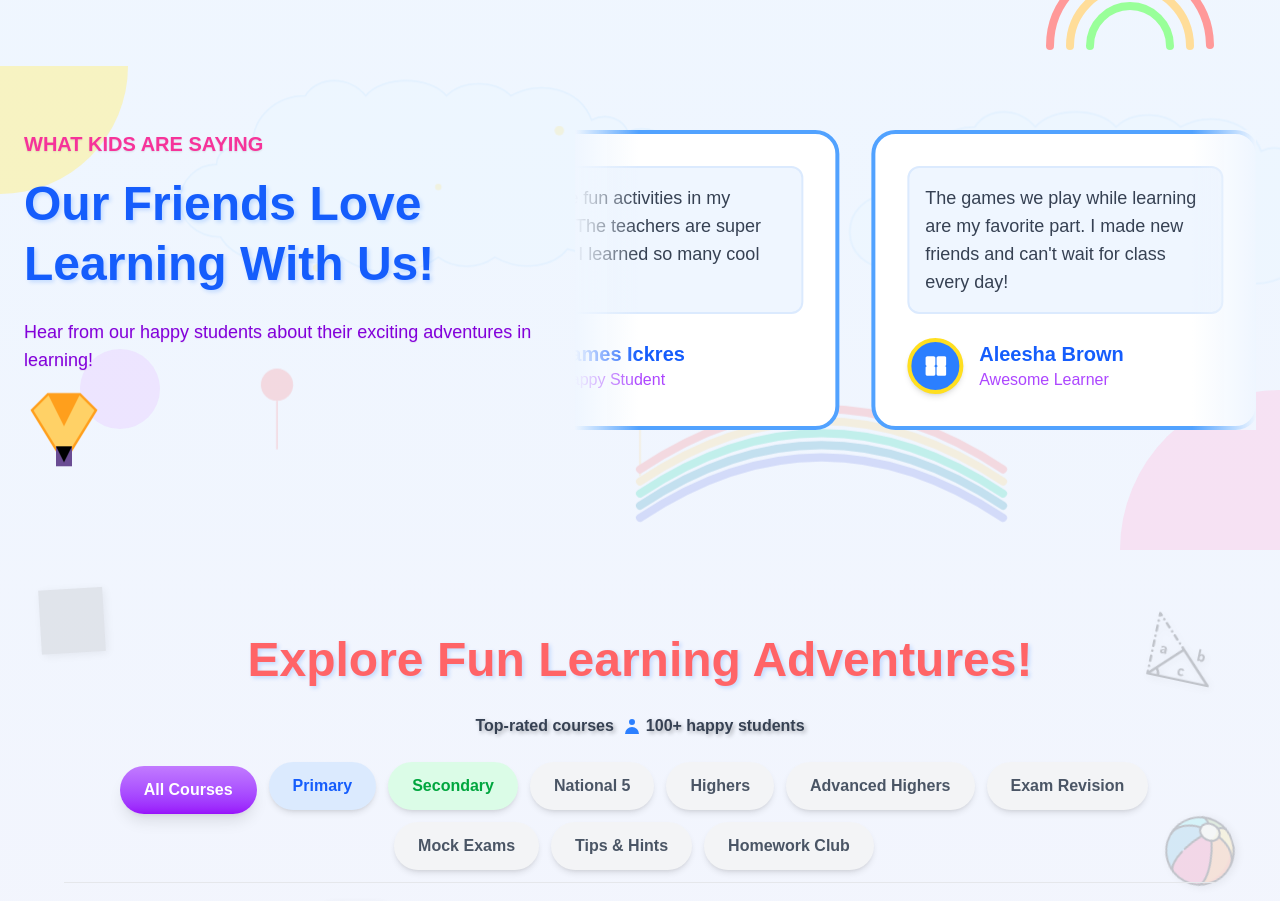
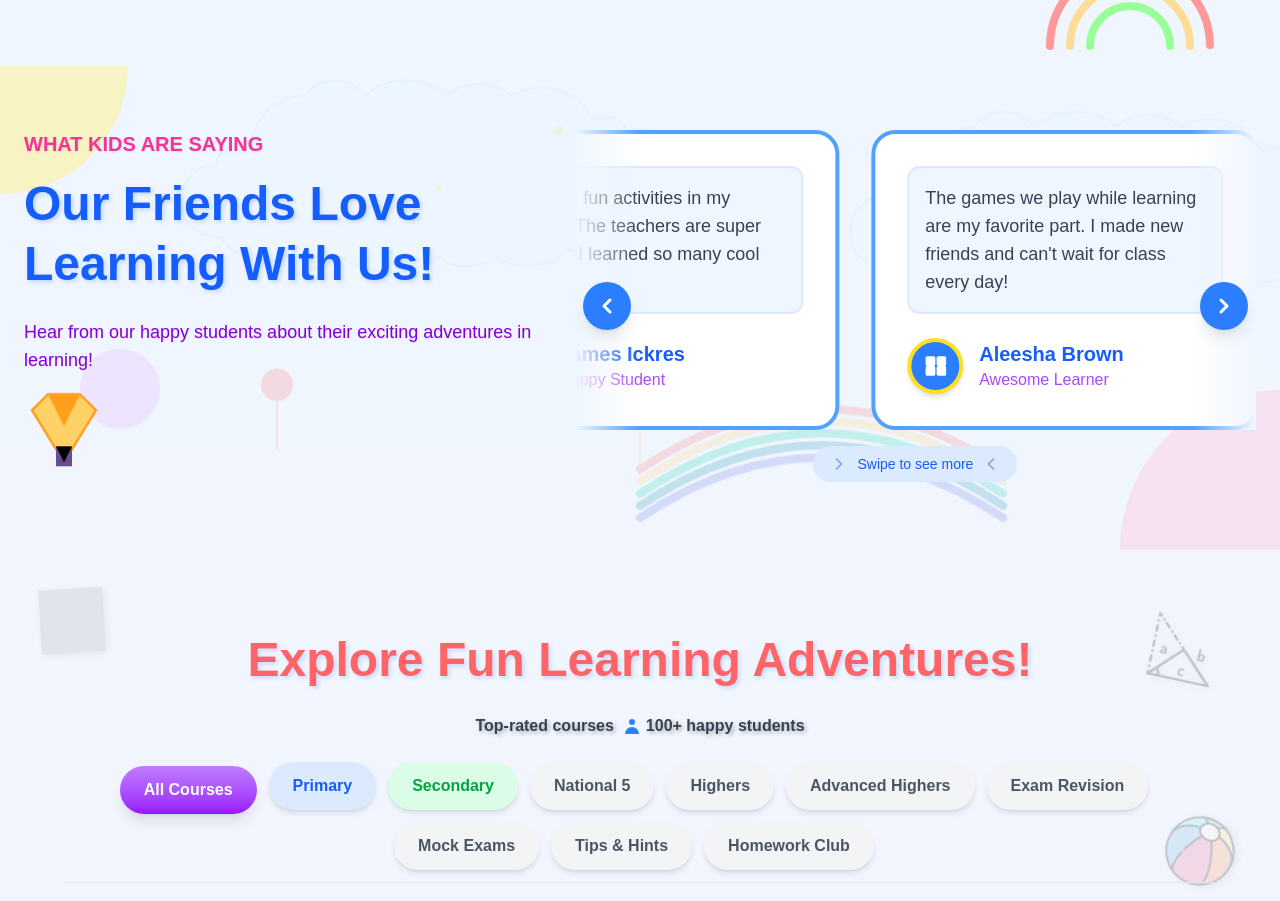
Before and after one commit to MoyasiGinko/iLearners-Hub, a Next.js app: page / in a window 1280 px wide. Shown: the part 2980-3881 px from the top of the page. Built offline with nearby package versions, Linux system fonts and the light colour scheme; grey boxes are pictures that could not be loaded.

Commit message:
Update index.tsx

```diff
--- a/components/main/client-review/index.tsx
+++ b/components/main/client-review/index.tsx
@@ -232,12 +232,197 @@ const ClientReview: React.FC = () => {
   const [direction, setDirection] = useState(1);
   const carouselRef = useRef<HTMLDivElement>(null);
 
+  // Touch/swipe handling variables
+  const [touchStart, setTouchStart] = useState<number | null>(null);
+  const [touchEnd, setTouchEnd] = useState<number | null>(null);
+  const [isDragging, setIsDragging] = useState(false);
+  const [startDragPos, setStartDragPos] = useState(0);
+  const [currentDragPos, setCurrentDragPos] = useState(0);
+  const [autoplayTimeout, setAutoplayTimeout] = useState<NodeJS.Timeout | null>(
+    null
+  );
+
+  // Minimum swipe distance (in px)
+  const minSwipeDistance = 50;
+
+  // Slide width calculation
+  const slideWidth = 100 / (duplicatedTestimonials.length / 2);
+
+  // Function to resume autoplay after timeout
+  const scheduleAutoplayResume = () => {
+    // Clear any existing timeout
+    if (autoplayTimeout) {
+      clearTimeout(autoplayTimeout);
+    }
+
+    // Set new timeout to resume autoplay after 10 seconds
+    const timeout = setTimeout(() => {
+      setIsPaused(false);
+    }, 5000);
+
+    setAutoplayTimeout(timeout);
+  };
+
+  // Handle start of touch/drag
+  const handleTouchStart = (e: React.TouchEvent) => {
+    setTouchStart(e.targetTouches[0].clientX);
+    setTouchEnd(null);
+    setIsPaused(true);
+  };
+
+  // Handle mouse down for drag
+  const handleMouseDown = (e: React.MouseEvent) => {
+    setIsDragging(true);
+    setStartDragPos(e.clientX);
+    setCurrentDragPos(e.clientX);
+    setIsPaused(true);
+
+    // Prevent default to avoid text selection during drag
+    e.preventDefault();
+  };
+
+  // Handle mouse move for drag
+  const handleMouseMove = (e: React.MouseEvent) => {
+    if (isDragging) {
+      setCurrentDragPos(e.clientX);
+
+      // Calculate drag distance as percentage of carousel width
+      const dragDistance =
+        ((startDragPos - e.clientX) / (carouselRef.current?.offsetWidth || 1)) *
+        100;
+      setPosition((prevPosition) => {
+        const newPos = prevPosition + dragDistance;
+        // Keep position within bounds
+        return Math.max(0, Math.min(slideWidth * testimonials.length, newPos));
+      });
+
+      setStartDragPos(e.clientX);
+    }
+  };
+
+  // Handle end of touch/drag
+  const handleTouchMove = (e: React.TouchEvent) => {
+    setTouchEnd(e.targetTouches[0].clientX);
+  };
+
+  // Handle touch end
+  const handleTouchEnd = () => {
+    if (!touchStart || !touchEnd) return;
+
+    // Calculate swipe distance
+    const distance = touchStart - touchEnd;
+    const isSwipe = Math.abs(distance) > minSwipeDistance;
+
+    if (isSwipe) {
+      // Determine swipe direction and move carousel
+      if (distance > 0) {
+        // Swipe left - move right
+        handleNext();
+      } else {
+        // Swipe right - move left
+        handlePrev();
+      }
+    }
+
+    // Schedule autoplay resume
+    scheduleAutoplayResume();
+  };
+
+  // Handle mouse up for drag end
+  const handleMouseUp = () => {
+    if (isDragging) {
+      setIsDragging(false);
+
+      // Calculate drag distance and determine if it's a significant swipe
+      const distance = startDragPos - currentDragPos;
+      const isSwipe = Math.abs(distance) > minSwipeDistance;
+
+      if (isSwipe) {
+        // Snap to the nearest slide based on swipe direction
+        if (distance > 0) {
+          // Dragged left - move right
+          handleNext();
+        } else {
+          // Dragged right - move left
+          handlePrev();
+        }
+      } else {
+        // For small movements, snap back to the nearest slide
+        const slideIndex = Math.round(position / slideWidth);
+        setPosition(slideIndex * slideWidth);
+      }
+
+      // Schedule autoplay resume
+      scheduleAutoplayResume();
+    }
+  };
+
+  // Handle mouse leave for drag cancel
+  const handleMouseLeave = () => {
+    if (isDragging) {
+      setIsDragging(false);
+
+      // Snap to the nearest slide
+      const slideIndex = Math.round(position / slideWidth);
+      setPosition(slideIndex * slideWidth);
+
+      // Schedule autoplay resume
+      scheduleAutoplayResume();
+    }
+  };
+
+  // Next slide function
+  const handleNext = () => {
+    setPosition((prevPosition) => {
+      // Calculate the next slide position
+      const nextPosition = Math.min(
+        prevPosition + slideWidth,
+        slideWidth * testimonials.length
+      );
+
+      // If we reach the end, update direction
+      if (nextPosition >= slideWidth * testimonials.length) {
+        setDirection(-1);
+      }
+
+      return nextPosition;
+    });
+  };
+
+  // Previous slide function
+  const handlePrev = () => {
+    setPosition((prevPosition) => {
+      // Calculate the previous slide position
+      const prevPos = Math.max(prevPosition - slideWidth, 0);
+
+      // If we reach the beginning, update direction
+      if (prevPos <= 0) {
+        setDirection(1);
+      }
+
+      return prevPos;
+    });
+  };
+
+  // Navigation buttons click handlers
+  const handleNavButtonClick = (direction: "prev" | "next") => {
+    setIsPaused(true);
+
+    if (direction === "prev") {
+      handlePrev();
+    } else {
+      handleNext();
+    }
+
+    // Schedule autoplay resume
+    scheduleAutoplayResume();
+  };
+
   useEffect(() => {
-    const slideWidth = 100 / (duplicatedTestimonials.length / 2);
+    let animationId: number;
 
-    let animationId: number;
     const moveCarousel = () => {
-      if (!isPaused) {
+      if (!isPaused && !isDragging) {
         setPosition((prevPosition) => {
           let newPosition = prevPosition + 0.05 * direction;
 
@@ -260,8 +445,19 @@ const ClientReview: React.FC = () => {
 
     return () => {
       cancelAnimationFrame(animationId);
+      if (autoplayTimeout) {
+        clearTimeout(autoplayTimeout);
+      }
     };
-  }, [isPaused, testimonials.length, duplicatedTestimonials.length, direction]);
+  }, [
+    isPaused,
+    testimonials.length,
+    duplicatedTestimonials.length,
+    direction,
+    isDragging,
+    slideWidth,
+    autoplayTimeout,
+  ]);
 
   return (
     <div className="bg-transparent py-16 relative overflow-hidden">
@@ -316,17 +512,30 @@ const ClientReview: React.FC = () => {
 
           {/* Right side with testimonials carousel */}
           <div
-            className="w-full lg:w-2/3 overflow-hidden"
+            className="w-full lg:w-2/3 overflow-hidden relative"
             onMouseEnter={() => setIsPaused(true)}
-            onMouseLeave={() => setIsPaused(false)}
+            onMouseLeave={() => !isDragging && scheduleAutoplayResume()}
             ref={carouselRef}
           >
-            <div className="relative overflow-hidden">
+            <div
+              className="relative overflow-hidden"
+              onTouchStart={handleTouchStart}
+              onTouchMove={handleTouchMove}
+              onTouchEnd={handleTouchEnd}
+              onMouseDown={handleMouseDown}
+              onMouseMove={handleMouseMove}
+              onMouseUp={handleMouseUp}
+              onMouseLeave={handleMouseLeave}
+            >
               {/* Left fade effect */}
               <div className="absolute left-0 top-0 w-16 h-full bg-gradient-to-r from-blue-50 to-transparent z-10"></div>
 
               <div
-                className="flex transition-transform duration-300 ease-linear"
+                className={`flex ${
+                  isDragging
+                    ? ""
+                    : "transition-transform duration-300 ease-linear"
+                }`}
                 style={{ transform: `translateX(-${position}%)` }}
               >
                 {duplicatedTestimonials.map((testimonial, index) => (
@@ -349,6 +558,87 @@ const ClientReview: React.FC = () => {
 
               {/* Right fade effect */}
               <div className="absolute right-0 top-0 w-16 h-full bg-gradient-to-l from-blue-50 to-transparent z-10"></div>
+            </div>
+
+            {/* Navigation buttons */}
+            <div className="flex justify-between absolute top-1/2 left-0 right-0 transform -translate-y-1/2 z-20 px-2">
+              <button
+                onClick={() => handleNavButtonClick("prev")}
+                className="w-12 h-12 rounded-full bg-blue-500 text-white flex items-center justify-center shadow-lg hover:bg-blue-600 focus:outline-none focus:ring-2 focus:ring-blue-300 transition-all"
+                aria-label="Previous testimonial"
+              >
+                <svg
+                  width="24"
+                  height="24"
+                  viewBox="0 0 24 24"
+                  fill="none"
+                  xmlns="http://www.w3.org/2000/svg"
+                >
+                  <path
+                    d="M15 18L9 12L15 6"
+                    stroke="currentColor"
+                    strokeWidth="3"
+                    strokeLinecap="round"
+                    strokeLinejoin="round"
+                  />
+                </svg>
+              </button>
+              <button
+                onClick={() => handleNavButtonClick("next")}
+                className="w-12 h-12 rounded-full bg-blue-500 text-white flex items-center justify-center shadow-lg hover:bg-blue-600 focus:outline-none focus:ring-2 focus:ring-blue-300 transition-all"
+                aria-label="Next testimonial"
+              >
+                <svg
+                  width="24"
+                  height="24"
+                  viewBox="0 0 24 24"
+                  fill="none"
+                  xmlns="http://www.w3.org/2000/svg"
+                >
+                  <path
+                    d="M9 6L15 12L9 18"
+                    stroke="currentColor"
+                    strokeWidth="3"
+                    strokeLinecap="round"
+                    strokeLinejoin="round"
+                  />
+                </svg>
+              </button>
+            </div>
+
+            {/* Visual indicator that shows carousel is swipeable */}
+            <div className="flex justify-center mt-4">
+              <div className="px-4 py-2 bg-blue-100 rounded-full flex items-center text-blue-600 text-sm">
+                <svg
+                  className="w-5 h-5 mr-2 animate-pulse"
+                  viewBox="0 0 24 24"
+                  fill="none"
+                  xmlns="http://www.w3.org/2000/svg"
+                >
+                  <path
+                    d="M9 18L15 12L9 6"
+                    stroke="currentColor"
+                    strokeWidth="2"
+                    strokeLinecap="round"
+                    strokeLinejoin="round"
+                  />
+                </svg>
+                Swipe to see more
+                <svg
+                  className="w-5 h-5 ml-2 animate-pulse"
+                  viewBox="0 0 24 24"
+                  fill="none"
+                  xmlns="http://www.w3.org/2000/svg"
+                >
+                  <path
+                    d="M15 18L9 12L15 6"
+                    stroke="currentColor"
+                    strokeWidth="2"
+                    strokeLinecap="round"
+                    strokeLinejoin="round"
+                  />
+                </svg>
+              </div>
             </div>
           </div>
         </div>
@@ -416,6 +706,18 @@ const ClientReview: React.FC = () => {
         .animate-twinkle {
           animation: twinkle 4s ease-in-out infinite;
         }
+        .animate-pulse {
+          animation: pulse 2s cubic-bezier(0.4, 0, 0.6, 1) infinite;
+        }
+        @keyframes pulse {
+          0%,
+          100% {
+            opacity: 1;
+          }
+          50% {
+            opacity: 0.5;
+          }
+        }
       `}</style>
     </div>
   );
```
